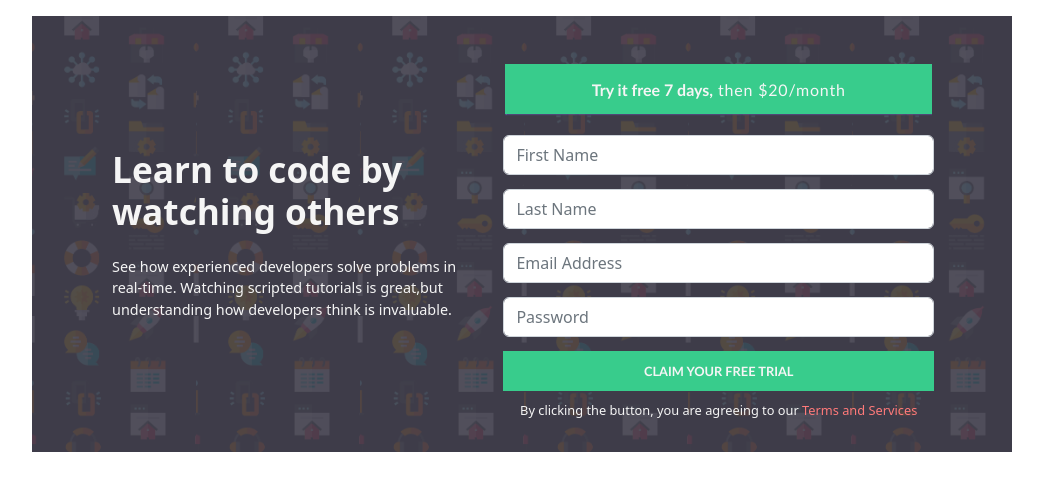
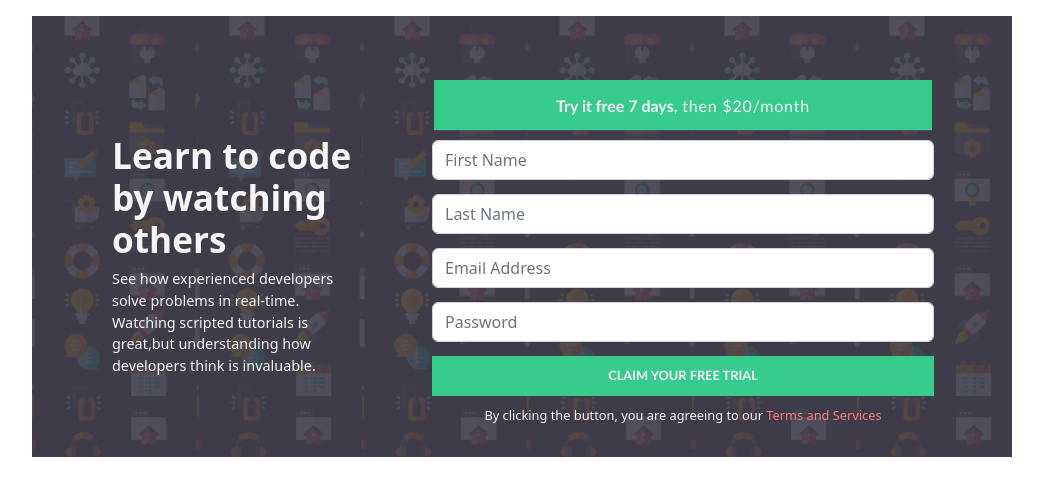
Before and after one commit to ikennarichard/intro-component-with-sign-up-form, a plain HTML site: page index.html in a window 1280 px wide. Shown: the whole page, without its empty margins (118-1161 px from the left). Drawn offline with nearby package versions, Linux system fonts and the light colour scheme.

Commit message:
Update page structure

```diff
--- a/index.html
+++ b/index.html
@@ -36,13 +36,14 @@
     <p class="invalid-feedback" id="changes">Last Name cannot be empty</p>
 
     <input type="email" placeholder="Email Address" class="form-control"name="free_trial" id="usermail" required>
+    <p class="valid-feedback" id="changes">Looks like this is not an email</p>
     <p class="invalid-feedback" id="changes">Looks like this is not an email</p>
 
     <input type="password" placeholder="Password" name="free_trial" class="form-control" id="userpassword" required>
 
 
 
-      <button class="cta_btn" type="submit">
+      <button class="btn-success cta_btn" type="submit">
         <span class="cta_text">Claim your free trial</span>
       </button>
 </form>
--- a/script.js
+++ b/script.js
@@ -15,7 +15,6 @@
           }
 
           form.classList.add('was-validated')
-          form.reset()
         }, false)
       })
   })()
--- a/styles.css
+++ b/styles.css
@@ -47,15 +47,16 @@ img {
 
 
 main {
+    margin: 0 auto;
     background: url('./images/bg-intro-mobile.png') border-box;
-    height: 700px;
+    /* height: 550px; */
     width: 100%;
     min-width: 270px;
     background-color: var(--dark-blue);
     background-size: contain;
     display: grid;
     place-items: center;
-    /* padding-block-end: 1em; */
+    padding-block-start: 1em;
 
 }
 
@@ -65,19 +66,13 @@ main {
     display: grid;
     place-items: center;
     text-align: center;
-    padding: 0em 1.2em 0em 1em;
-    /* width: 21.7em; */
-    margin-block-start: 1em;
-    gap: 15px;
+    padding: 0 1em;
 }
-
-
-
-
 
 
 h1 {
     color: var(--white);
+    padding-block-start: 1.5em;
 }
 
 
@@ -85,13 +80,14 @@ h1 {
 .heading_text {
     font-size: 0.9rem;
     color: var(--white);
+    max-width: 400px;
 }
 
 
 .heading_btn {
    border: none;
    outline: none;
-   margin-block-end: 0.7em;
+   /* margin-block-end: 0.7em; */
     height: 63px;
     padding: 0 2em;
     line-height: 17px;
@@ -129,6 +125,8 @@ h1 {
     padding: 1em;
     display: grid;
     gap: 10px;
+    margin-block-start: -1em;
+    /* position: relative; */
 }
 
 
@@ -161,10 +159,6 @@ form p {
 }
 
 
-input::placeholder {
-    font-size: 1rem;
-}
-
 
 .cta_btn {
     height: 40px;
@@ -177,6 +171,7 @@ input::placeholder {
     font-weight: bold;
     font-size: 0.8rem;
     cursor: pointer;
+    position: relative;
 }
 
 
@@ -189,6 +184,25 @@ input::placeholder {
     color: var(--green);
 }
 
+
+.cta_btn::after {
+    opacity: 0;
+    background-color: rgba(255, 255, 255, 0.156);
+    content: '';
+    position:absolute;
+    top: 0;
+    left: 0;
+    bottom: 0;
+    right: 0;
+    width: 100%;
+    transition: opacity 250ms cubic-bezier(0.455, 0.03, 0.515, 0.955);
+    z-index: -1;
+}
+
+.cta_btn:hover::after {
+    opacity: 1;
+    z-index: 1;
+}
 
 /* media -queries---------------------------------------------------------------------------------------------------------------------------------------------------------------------------------------------------- */
 
@@ -205,7 +219,7 @@ input::placeholder {
     }
 
     main {
-        max-width: 460px;
+        max-width: 600px;
     }
 
 }
@@ -215,8 +229,9 @@ input::placeholder {
 @media (min-width: 750px) {
     main {
         display: flex;
-        justify-content: center;
+        justify-content: space-between;
         height: 100%;
+        gap: 50px;
         max-width:980px;
         padding: 0 4em !important;
     }
@@ -246,7 +261,7 @@ input::placeholder {
     .footer_ {
         color: white;
         margin-block-start: 2em;
-        /* padding-block-end: 2em; */
+        padding-block-start: 2em;
     }
 
 
```
